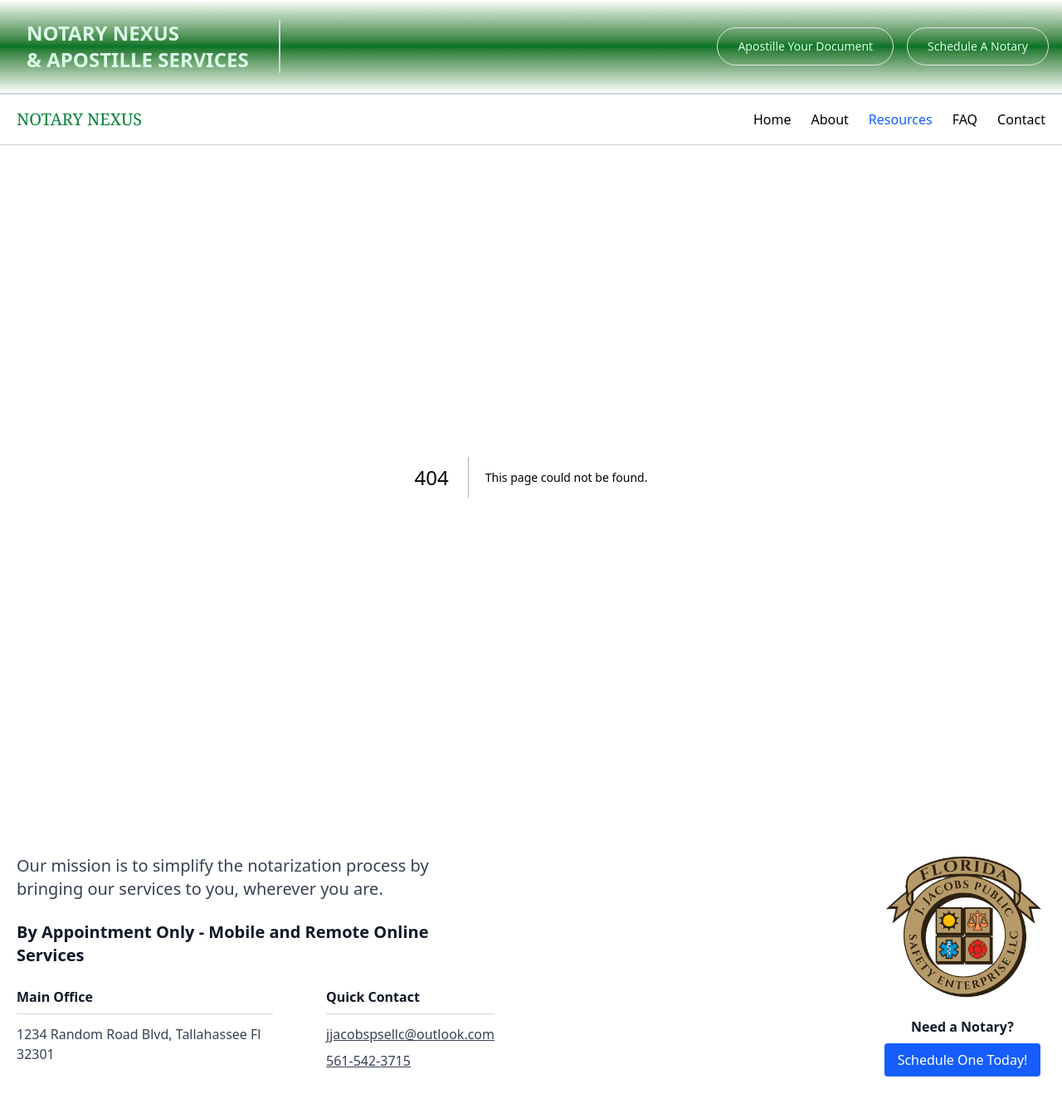
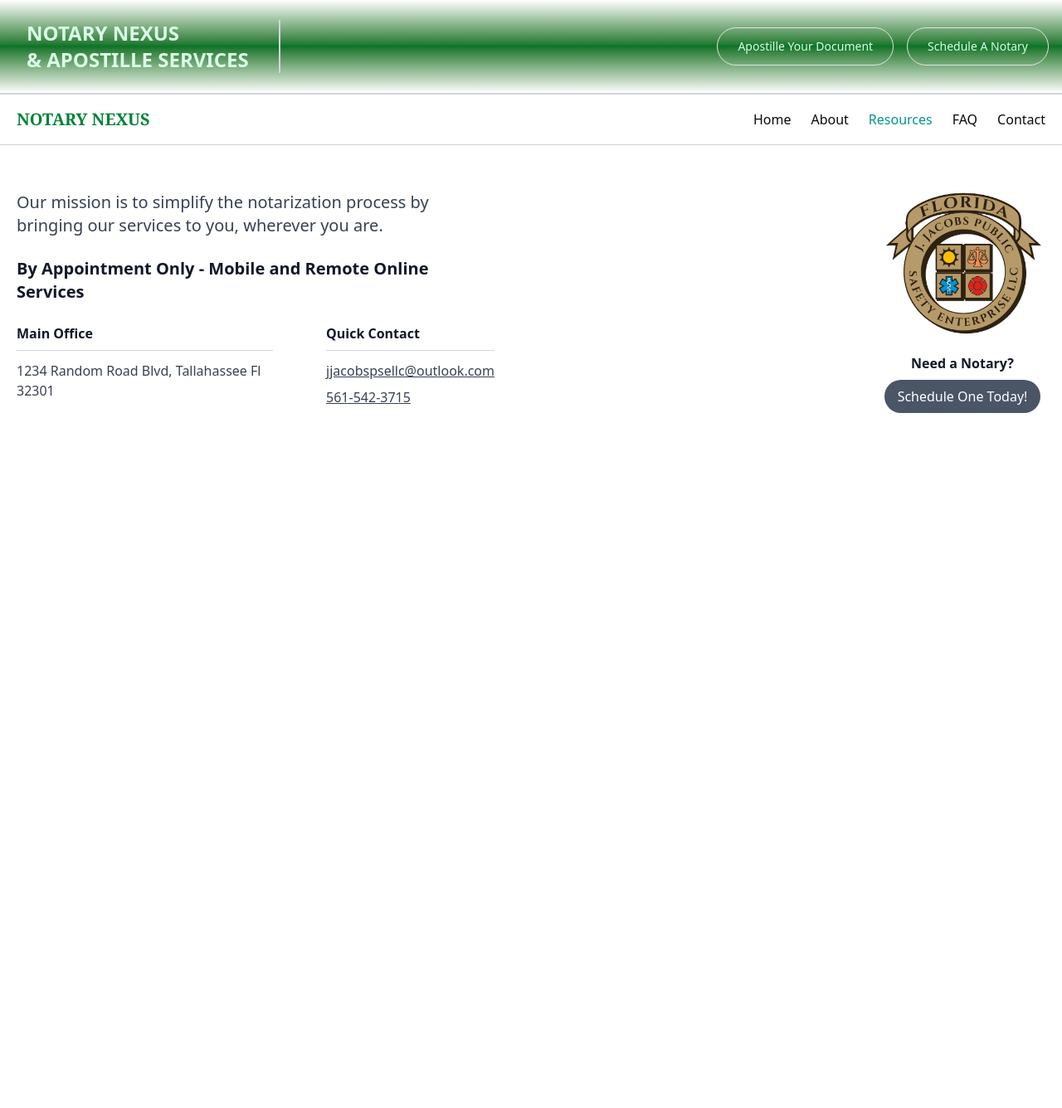
Before and after one commit to backbencherstudio/bigjake350-frontend, a Next.js app: page /resources in a window 1280 px wide. Before the commit this address had no page. Shown: the top 1336 px of the page at 83% size. After the commit the page ends 800 px from the top, so only its background shows below. Built offline with nearby package versions, Linux system fonts and the light colour scheme.

Commit message:
navabr some issues fix

```diff
--- /dev/null
+++ b/app/resources/page.tsx
@@ -0,0 +1,9 @@
+import React from 'react'
+
+export default function Resources() {
+    return (
+        <div>
+
+        </div>
+    )
+}
--- a/components/common/Footer.tsx
+++ b/components/common/Footer.tsx
@@ -2,6 +2,7 @@
 import logo from '@/public/pictures/business-logo2.png'
 import Image from 'next/image'
 import Link from 'next/link'
+import ButtonReusable from '../reusable/ButtonReuseble'
 
 export default function Footer() {
     return (
@@ -54,12 +55,11 @@
                     </div>
                     <div className='text-center'>
                         <p className='font-bold text-gray-900 mb-2'>Need a Notary?</p>
-                        <button className='bg-blue-600 text-white px-4 py-2 rounded hover:bg-blue-700 transition-colors'>
-                            Schedule One Today!
-                        </button>
+                        <ButtonReusable title='Schedule One Today!' variant='secondary' />
                     </div>
                 </div>
             </div>
         </div>
+
     )
 }
--- a/components/common/Navbar.tsx
+++ b/components/common/Navbar.tsx
@@ -21,7 +21,7 @@
   return (
     <nav className="w-full border-b border-gray-300  py-4 bg-white sticky top-0 z-50">
       <div className="container px-5 2xl:px-0 flex justify-between items-center">
-        <h1 className="text-xl font-serif text-green-700">NOTARY NEXUS</h1>
+        <h1 className="text-xl font-semibold font-serif text-green-700">NOTARY NEXUS</h1>
 
         {/* Desktop Nav */}
         <ul className="hidden md:flex gap-6 text-base">
@@ -29,9 +29,8 @@
             <li key={item}>
               <Link
                 href={`/${item.toLowerCase() === "home" ? "" : item.toLowerCase()}`}
-                className={`transition-colors duration-200 ${
-                  isActive(item) ? "text-blue-600" : "hover:text-teal-600"
-                }`}
+                className={`transition-colors duration-200 font-medium ${isActive(item) ? "text-teal-600" : "hover:text-teal-600"
+                  }`}
               >
                 {item}
               </Link>
@@ -55,9 +54,8 @@
             <li key={item}>
               <Link
                 href={`/${item.toLowerCase() === "home" ? "" : item.toLowerCase()}`}
-                className={`block py-1 transition-colors duration-200 ${
-                  isActive(item) ? "text-blue-600" : ""
-                }`}
+                className={`block py-1 transition-colors duration-200 ${isActive(item) ? "text-blue-600" : ""
+                  }`}
                 onClick={() => setOpen(false)}
               >
                 {item}
--- a/components/reusable/ButtonReuseble.tsx
+++ b/components/reusable/ButtonReuseble.tsx
@@ -20,8 +20,8 @@
     const baseStyle = 'px-4 py-2 font-medium transition-all duration-300';
 
     const variantStyles = {
-        primary: 'rounded-full bg-blue-600 hover:bg-blue-700',
-        secondary: 'rounded-full bg-gray-600 hover:bg-gray-700',
+        primary: 'rounded-full bg-blue-600 hover:bg-blue-700 cursor-pointer',
+        secondary: 'rounded-full bg-gray-600 hover:bg-gray-700 cursor-pointer',
         outline: 'rounded-full cursor-pointer border px-6 py-3 text-sm hover:bg-gray-200 hover:text-green-700 transition'
     };
 
```
